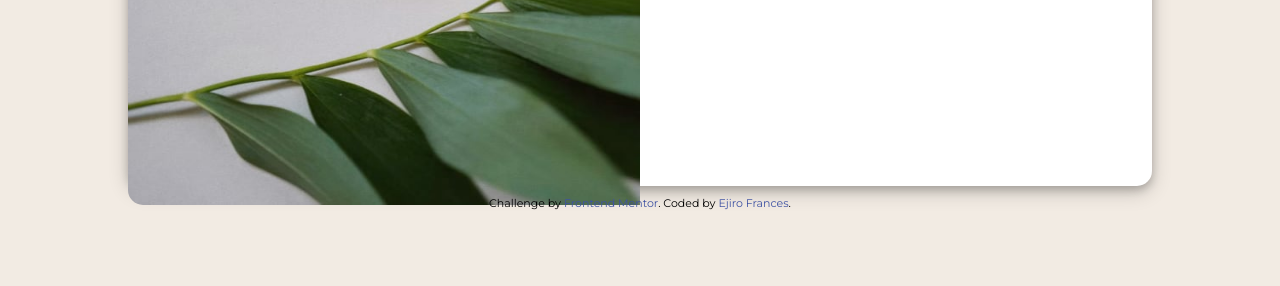
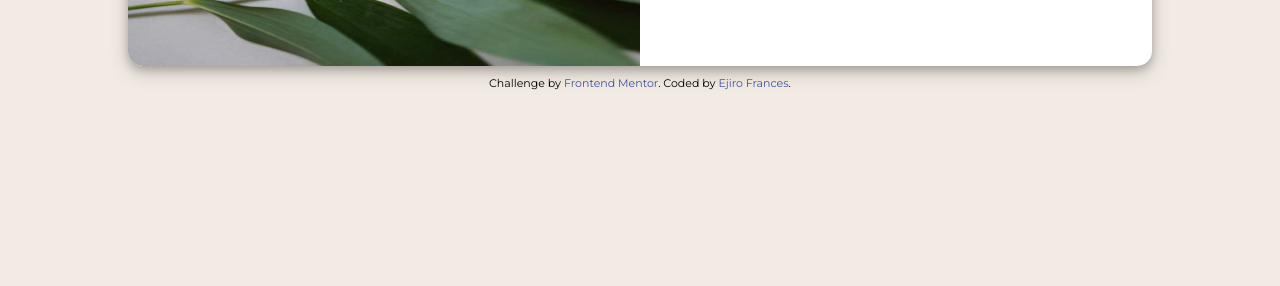
Before and after one commit to Ejiro-Frances/product-preview-card, a plain HTML site: page index.html in a window 1280 px wide. Shown: the part 530-816 px from the top of the page. Drawn offline with Linux system fonts and the light colour scheme.

Commit message:
responsive

```diff
--- a/asset/css/style.css
+++ b/asset/css/style.css
@@ -142,12 +142,13 @@ Media Queries
   }
   .img-container {
     min-width: 50%;
+    max-height: 40em;
   }
   main .img-container .desktop-image {
     visibility: visible;
     min-width: 100%;
     max-height: 100%;
-    max-height: 68rem;
+    max-height: 40em;
     border-top-left-radius: 1.5rem;
     border-bottom-left-radius: 1.5rem;
   }
```
